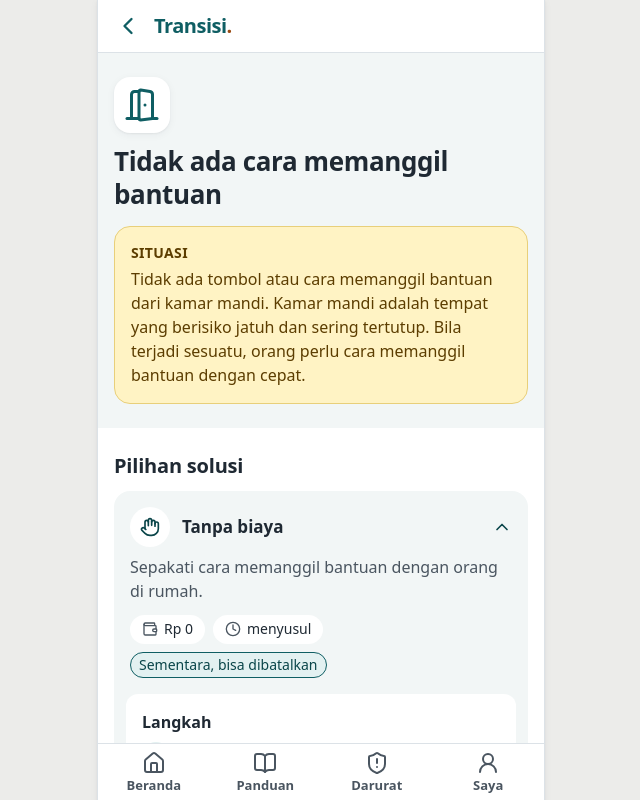
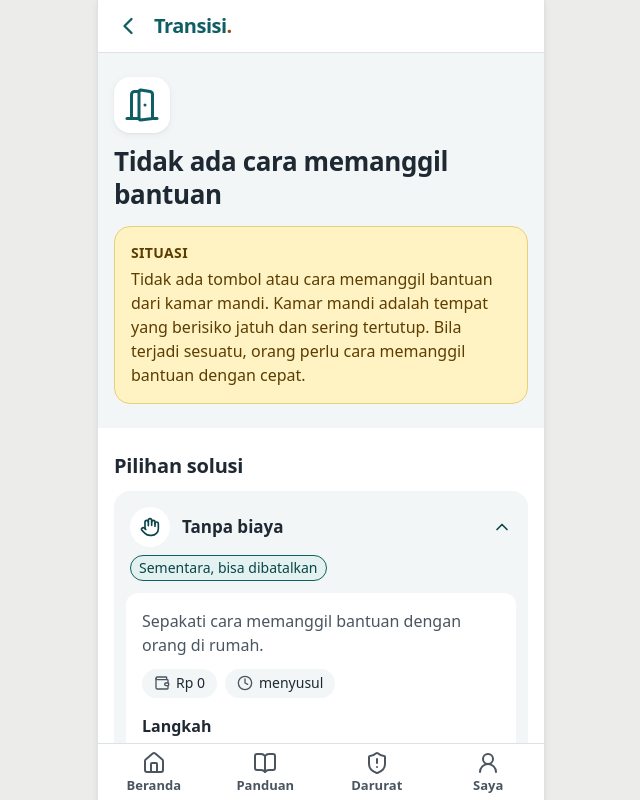
Before and after one commit to titohanafi/transisidnr, a React (Vite) app: page /#/kartu/bath-emergency-call in a window 1280 px wide. Shown: the top 800 px of the page, without its empty margins (319-959 px from the left). Built offline with nearby package versions, Linux system fonts and the light colour scheme.

Commit message:
Detail Panduan: kartu solusi tertutup hanya menampilkan nama tingkat dan lencana; ringkasan, biaya, dan waktu pindah ke panel yang dibuka
Co-Authored-By: Claude Sonnet 5.5 <noreply@anthropic.com>

```diff
--- a/src/screens/DetailKartu.tsx
+++ b/src/screens/DetailKartu.tsx
@@ -144,25 +144,25 @@ function Isi({ kartu, tingkatAwal }: { kartu: Kartu; tingkatAwal?: Tingkat }) {
                           />
                         </button>
                       </h3>
-                      <p className="px-4 text-redup">{s.ringkasan}</p>
-                      <div className="mt-3 flex flex-wrap gap-2 px-4">
-                        <span className="inline-flex items-center gap-1.5 rounded-full bg-white px-3 py-1 text-kecil font-medium">
-                          <Wallet className="h-4 w-4 shrink-0 text-redup" strokeWidth={2} aria-hidden="true" focusable="false" />
-                          {s.biaya.kisaran_rp ?? umum.biayaMenyusul}
-                        </span>
-                        <span className="inline-flex items-center gap-1.5 rounded-full bg-white px-3 py-1 text-kecil font-medium">
-                          <Clock className="h-4 w-4 shrink-0 text-redup" strokeWidth={2} aria-hidden="true" focusable="false" />
-                          {s.usaha.waktu ?? umum.menyusul}
-                        </span>
-                      </div>
-                      <div className="mt-2 flex flex-wrap gap-2 px-4 pb-4 empty:hidden">
+                      <div className={`flex flex-wrap gap-2 px-4 ${buka ? "pb-3" : "pb-4"}`}>
                         <LencanaSifat sifat={x.sifat} />
                         {x.ditandaiPermanen && <Tanda>{umum.menunggu}</Tanda>}
                         {x.ditonjolkan && <Tanda>{tr.cocokSewa}</Tanda>}
                         {x.diAtasBudget && <Tanda>{umum.diAtasBudget}</Tanda>}
                       </div>
                       <div id={idPanel} hidden={!buka} className="mx-3 mb-3 rounded-tombol bg-white p-4">
-                        <h4 className="font-semibold">{t.langkah}</h4>
+                        <p className="text-redup">{s.ringkasan}</p>
+                        <div className="mt-3 flex flex-wrap gap-2">
+                          <span className="inline-flex items-center gap-1.5 rounded-full bg-permukaan px-3 py-1 text-kecil font-medium">
+                            <Wallet className="h-4 w-4 shrink-0 text-redup" strokeWidth={2} aria-hidden="true" focusable="false" />
+                            {s.biaya.kisaran_rp ?? umum.biayaMenyusul}
+                          </span>
+                          <span className="inline-flex items-center gap-1.5 rounded-full bg-permukaan px-3 py-1 text-kecil font-medium">
+                            <Clock className="h-4 w-4 shrink-0 text-redup" strokeWidth={2} aria-hidden="true" focusable="false" />
+                            {s.usaha.waktu ?? umum.menyusul}
+                          </span>
+                        </div>
+                        <h4 className="mt-4 font-semibold">{t.langkah}</h4>
                         <ol className="mt-2 space-y-2">
                           {s.langkah.map((l, i) => (
                             <li key={l} className="flex gap-3">
```
